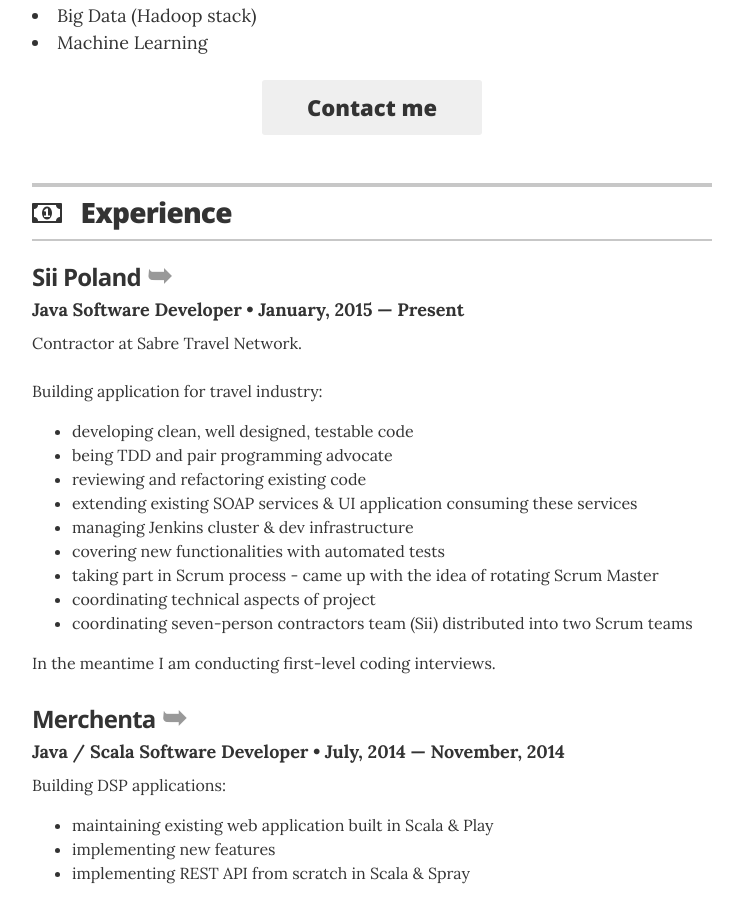
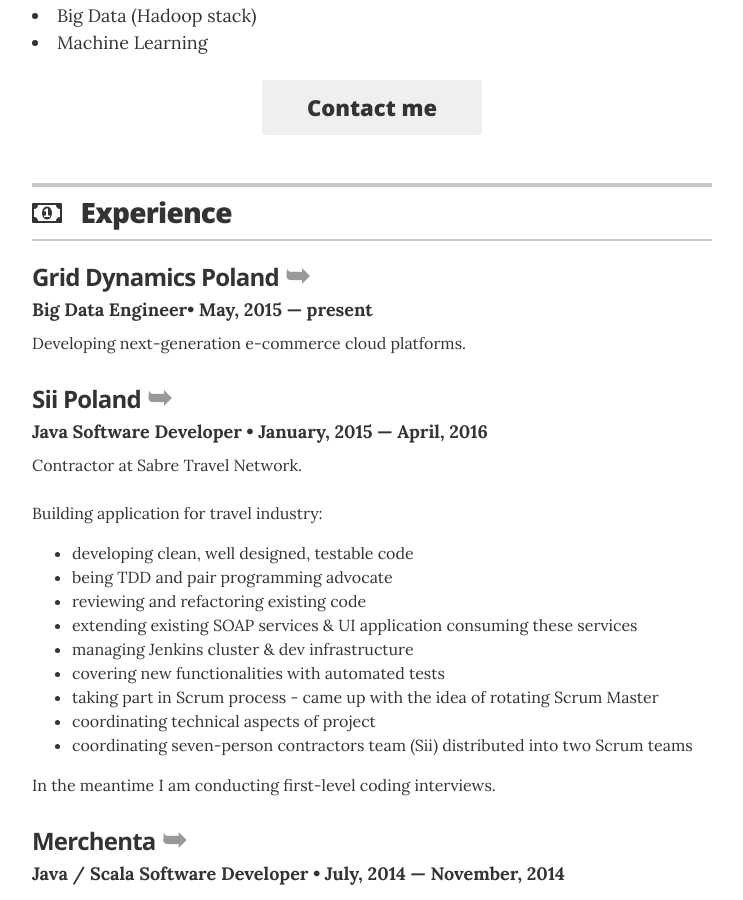
Before and after one commit to k0ner/resume, a Jekyll site: the page built from index.html, in a window 1280 px wide and 900 px high, scrolled down 770 px. Shown: the whole window, without its empty margins (268-1011 px from the left). Built offline with Jekyll 4.4.1, drawn with Linux system fonts in a browser that asks for light colours; nearby versions of some CDN libraries.

Commit message:
add new position

```diff
--- a/_layouts/resume.html
+++ b/_layouts/resume.html
@@ -65,8 +65,19 @@
 
         <!-- Duplicate these resume-item elements and edit accordingly for each job you want to add here -->
         <div class="resume-item">
+          <h3 class="resume-item-title"><a href="https://www.griddynamics.com/" target="blank">Grid Dynamics Poland</a></h3>
+          <h4 class="resume-item-details">Big Data Engineer&bull; May, 2015 &mdash; present</h4>
+          <p class="resume-item-copy">
+            Developing next-generation e-commerce cloud platforms.
+          </p>
+          <ul class="resume-item-list">
+          </ul>
+
+        </div>
+
+        <div class="resume-item">
           <h3 class="resume-item-title"><a href="http://sii.pl" target="blank">Sii Poland</a></h3>
-          <h4 class="resume-item-details">Java Software Developer &bull; January, 2015 &mdash; Present</h4>
+          <h4 class="resume-item-details">Java Software Developer &bull; January, 2015 &mdash; April, 2016</h4>
           <p class="resume-item-copy">
             Contractor at Sabre Travel Network.
             <br/><br/>
```
